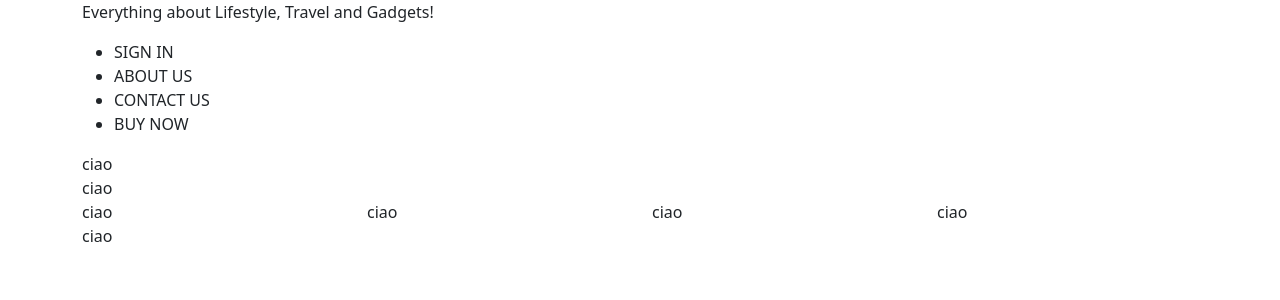
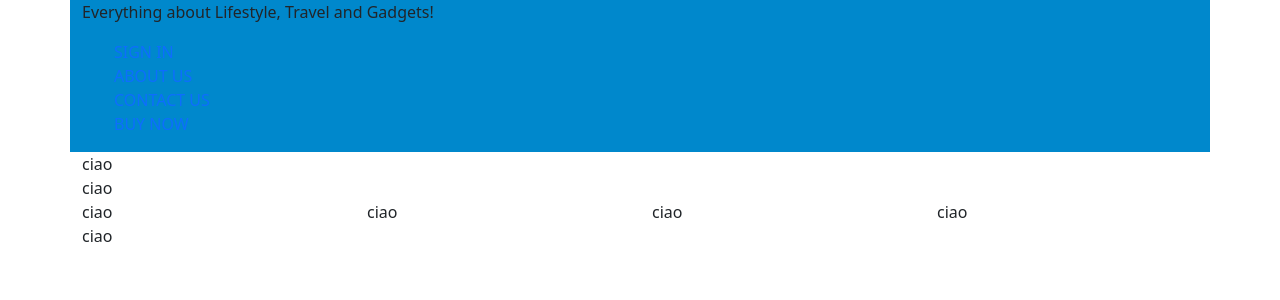
Before and after one commit to Fabiofljf/proj-html-vuejs, a Vue app: page / in a window 1280 px wide. Shown: the top 300 px of the page. Built offline with nearby package versions, Linux system fonts and the light colour scheme; the HTML template or start-up script is replaced by a standard one.

Commit message:
Add Edit -  config variables global

```diff
--- a/src/App.vue
+++ b/src/App.vue
@@ -3,12 +3,12 @@
       <div id="site_header">
         <div class="container">
           <div class="row flex-column">
-            <div class="col">
+            <div class="col bg-mare">
               <p>Everything about Lifestyle, Travel and Gadgets!</p>
               <div class="menu">
                 <ul>
                   <li class="text-uppercase" v-for="(listitem, index) in menu" :key="index">
-                    {{listitem.point}}
+                    <a :href="listitem.id">{{listitem.point}}</a>
                   </li>
                 </ul>
               </div>
@@ -65,17 +65,17 @@ export default {
     return {
       menu: [
         {
-          id: 1,
+          id: '#sign_in',
           point: 'sign in'
         },
         {
-          id: 2,
+          id: '#about_us',
           point: 'about us'
         },{
-          id: 3,
+          id: '#contact_us',
           point: 'contact us'
         },{
-          id: 4,
+          id: '#buy_now',
           point: 'buy now'
         },
       ]
--- a/src/assets/scss/style.scss
+++ b/src/assets/scss/style.scss
@@ -9,9 +9,23 @@ img {
     max-width: 100%
 }
 
+li {
+    list-style-type: none;
+}
+
+a {
+    text-decoration: none !important;
+}
+
 // UTILITIES
+.bg-mare {
+    background-color: $Bg-mare
+}
+
 // HEADER
 // MAIN
 // FOOTER
 // sass di Bootstrap
 @import '~/node_modules/bootstrap/scss/bootstrap.scss';
+// Variables
+@import '@/assets/scss/partials/variables.scss';
--- a/vue.config.js
+++ b/vue.config.js
@@ -1,4 +1,11 @@
 const { defineConfig } = require('@vue/cli-service')
 module.exports = defineConfig({
-  transpileDependencies: true
+    transpileDependencies: true,
+    css: {
+        loaderOptions: {
+            scss: {
+                additionalData: `@import "@/assets/scss/partials/variables.scss";`
+            }
+        }
+    }
 })
```
